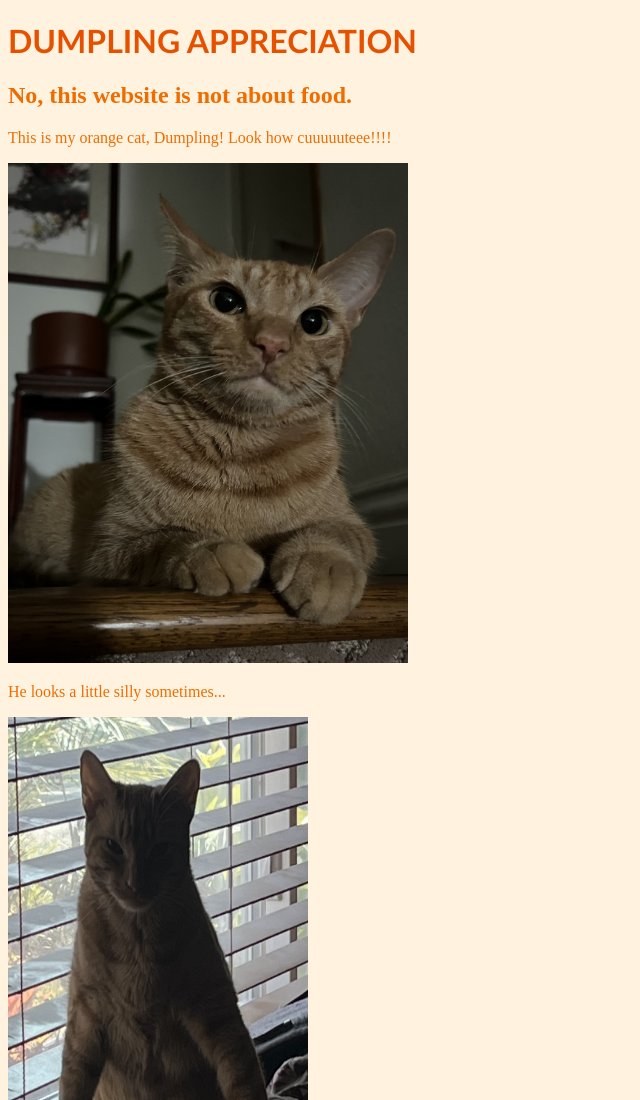
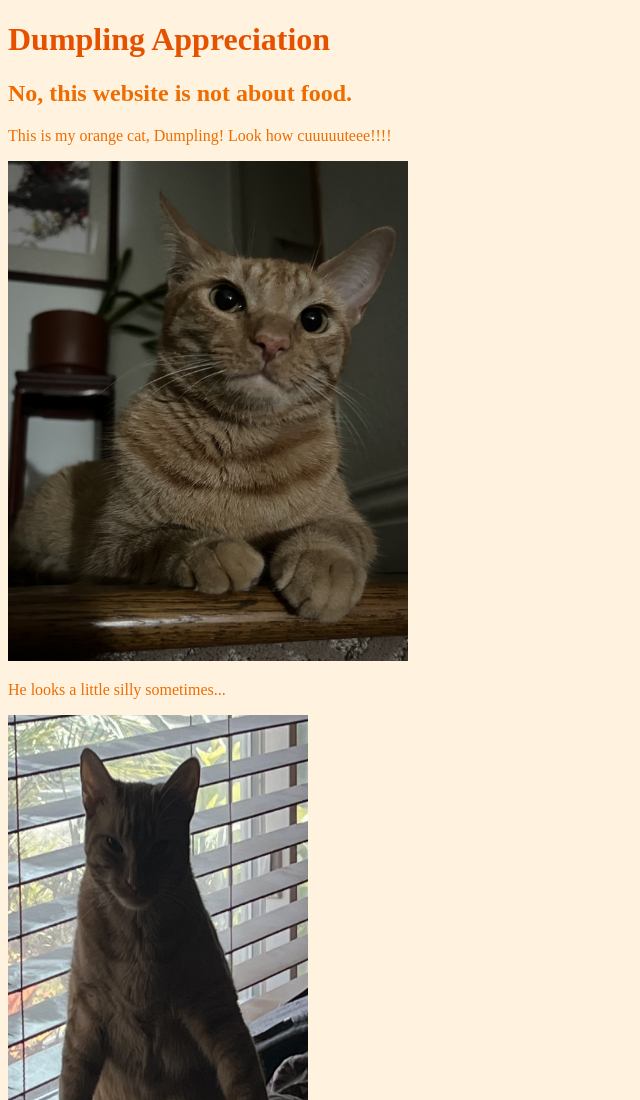
Before and after one commit to abigaildawnb/abigaildawnb.github.io, a plain HTML site: page index.html in a window 1280 px wide. Shown: the top 1100 px of the page, without its empty margins (0-640 px from the left). Drawn offline with Linux system fonts and the light colour scheme.

Commit message:
Update index.html

```diff
--- a/index.html
+++ b/index.html
@@ -5,7 +5,7 @@
     <title>I Love Cats!</title>
   </head>
   <body>
-    <h1>DUMPLING APPRECIATION</h1>
+    <h1>Dumpling Appreciation</h1>
     <h2>No, this website is not about food.</h2>
     <p>This is my orange cat, Dumpling! Look how cuuuuuteee!!!!</p>
     <img src="IMG_6454 (1).jpg" alt="Cute Dumpling" width="400" height="500"/>
@@ -16,8 +16,7 @@
   </body>
   <style>
     body {background:#FFF3E0}
-    h1 {color:#E65100;
-       font-family: 'calibri', serif;}
+    h1 {color:#E65100}
     h2 {color:#EF6C00}
     p {color:#EF6C00}
   </style>
```
